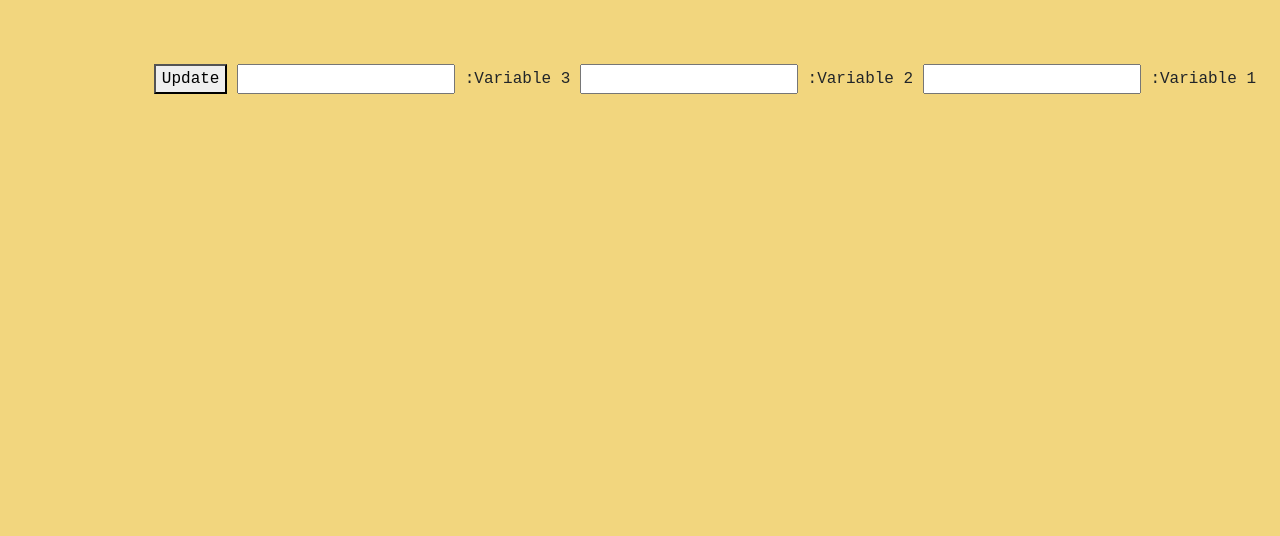
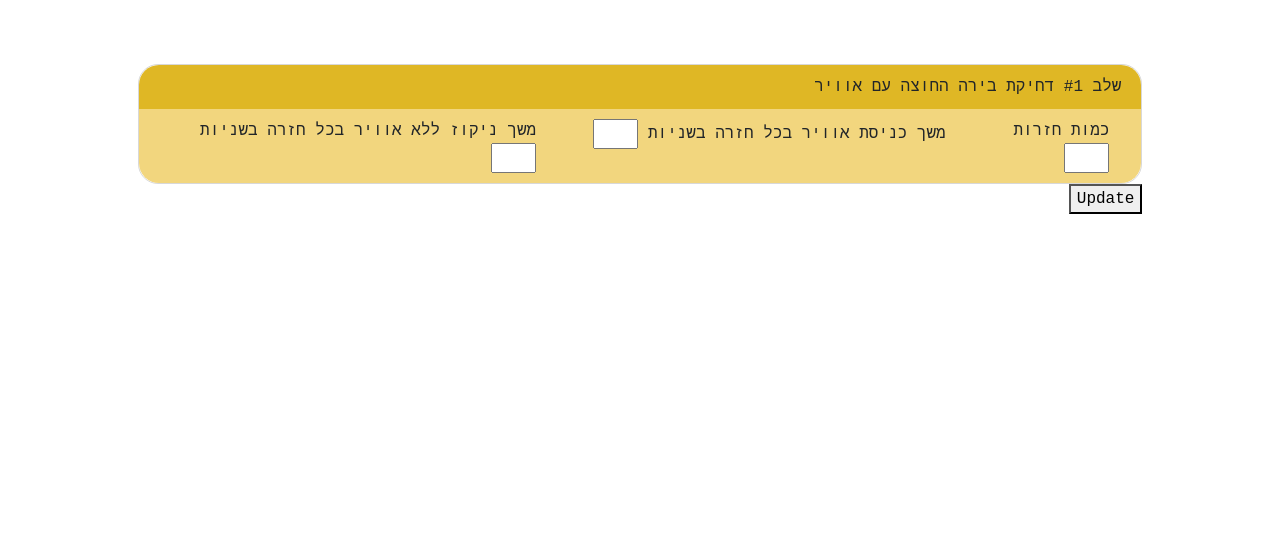
Before and after one commit to Yatlow/keg-control, a plain HTML site: page index.html in a window 1280 px wide. Shown: the part 264-800 px from the top of the page. Drawn offline with nearby package versions, Linux system fonts and the light colour scheme.

Commit message:
v2.2 header done, function block done

```diff
--- a/index.html
+++ b/index.html
@@ -26,17 +26,28 @@
             <div class="d-none d-md-block col-md-1"></div>
         </div>
 
-        <div class="container-fluid formBox">
-            <form id="control-form">
-                <label for="variable1">Variable 1:</label>
-                <input type="text" id="variable1" name="variable1" required>
-                <label for="variable2">Variable 2:</label>
-                <input type="text" id="variable2" name="variable2" required>
-                <label for="variable3">Variable 3:</label>
-                <input type="text" id="variable3" name="variable3" required>
+        <form id="control-form">
+            <div class="formBox">
+                <div class="functionBox container-fluid">
+                    <div class="functionLabel row">שלב #1 דחיקת בירה החוצה עם אוויר</div>
+                    <div class="functionInputs row">
+                        <div class="col-12 col-md-2 ParamterBox">
+                            <label for="FirstAirPurgeRecure">כמות חזרות</label>
+                            <input type="text" id="FirstAirPurgeRecure" name="FirstAirPurgeRecure" required>
+                        </div>
+                        <div class="col-12 col-md-5 ParamterBox">
+                            <label for="FirstAirPurgeTon">משך כניסת אוויר בכל חזרה בשניות</label>
+                            <input type="text" id="FirstAirPurgeTon" name="FirstAirPurgeTon" required>
+                        </div>
+                        <div class="col-12 col-md-5 ParamterBox">
+                            <label for="FirstAirPurgeToff">משך ניקוז ללא אוויר בכל חזרה בשניות</label>
+                            <input type="text" id="FirstAirPurgeToff" name="FirstAirPurgeToff" required>
+                        </div>
+                    </div>
+                </div>
                 <button type="submit">Update</button>
-            </form>
-        </div>
+            </div>
+        </form>
     </div>
 
 
--- a/style.css
+++ b/style.css
@@ -2,12 +2,9 @@ html{
     height: 100%;
     box-sizing: border-box;
     direction: rtl;
-    background-color: #F2D67E;
 }
 .MainBox{
     font-family: 'Courier New';
-    background-color: #F2D67E;
-    /* background-color: #DFB725; */
 }
 .headBox{
     overflow-wrap: normal;
@@ -24,7 +21,32 @@ html{
     width: auto;
     object-fit: scale-down;
 }
-
+.formBox{
+    width: 80%;
+    margin-right: 10%;
+}
+.functionBox{
+    border: solid 0.6px rgb(200, 200, 200,0.7);
+    border-radius: 20px;
+}
+.functionLabel{
+    padding: 10px;
+    padding-right: 20px;
+    border-radius: 20px 20px 0 0 ;
+    background-color: #DFB725;
+}
+.functionInputs{
+    border-radius: 0 0 20px 20px;
+    padding: 10px 0 10px 0;
+    padding-right: 20px;
+    background-color: #F2D67E;
+}
+.functionInputs input{
+    width: 45px;
+}
+.ParamterBox label{
+    overflow-wrap: break-word;
+}
 
 @media (max-width: 1400px) {/* Medium screens */
     .H1{
```
